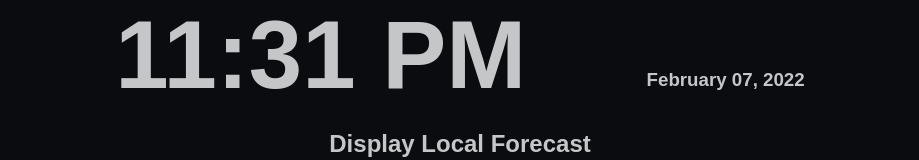
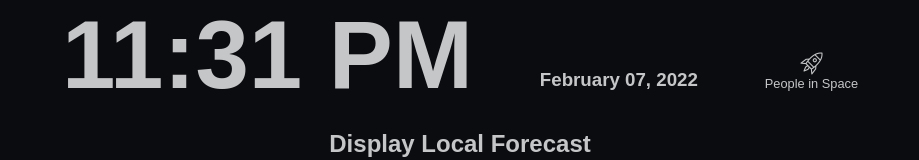
Before and after one commit to PhilippeRoemer/CryptoWeatherWidget, a React (Create React App) app: page / in a window 1280 px wide. Shown: the top 160 px of the page, without its empty margins (180-1099 px from the left). Built offline with nearby package versions, Linux system fonts and the light colour scheme; no server answers.

Commit message:
Current Astronauts in space API added

```diff
--- a/src/App.css
+++ b/src/App.css
@@ -37,6 +37,23 @@ body {
     text-align: center;
 }
 
+.spaceContainer {
+    margin-bottom: 1.2rem;
+}
+
+.rocketContainer {
+    display: flex;
+    align-items: center;
+    justify-content: center;
+}
+
+.rocketIcon {
+    width: 25px;
+}
+
+.spaceText {
+    font-size: 0.8rem;
+}
 .zipCodeContainer {
     text-align: center;
     padding: 20px;
--- a/src/components/Header.js
+++ b/src/components/Header.js
@@ -1,8 +1,11 @@
 import React, { useState, useEffect } from "react";
+import axios from "axios";
+import SpaceRocket from "../Rocket.png";
 
 const Header = () => {
     const [currentTime, setCurrentTime] = useState([]);
     const [currentDate, setCurrentDate] = useState([]);
+    const [currentAstronauts, setCurrentAstronauts] = useState([]);
 
     const Time = () => {
         const time = new Date();
@@ -24,10 +27,33 @@ const Header = () => {
         return () => clearInterval(interval);
     }, []);
 
+    useEffect(() => {
+        axios
+            .get("http://api.open-notify.org/astros.json")
+            .then((res) => {
+                console.log(res.data.number);
+                setCurrentAstronauts(res.data.number);
+            })
+            .catch((error) => console.log(error));
+    }, []);
+
     return (
         <div className="headerContainer">
-            <h1 className="time">{currentTime}</h1>
-            <h3 className="date">{currentDate}</h3>
+            <div>
+                <h1 className="time">{currentTime}</h1>
+            </div>
+
+            <div>
+                <h3 className="date">{currentDate}</h3>
+            </div>
+
+            <div className="spaceContainer">
+                <div className="rocketContainer">
+                    <h3>{currentAstronauts}</h3>
+                    <img src={SpaceRocket} className="rocketIcon" />
+                </div>
+                <p className="spaceText">People in Space</p>
+            </div>
         </div>
     );
 };
```
Also changed, not shown: src/Rocket.png (added).
